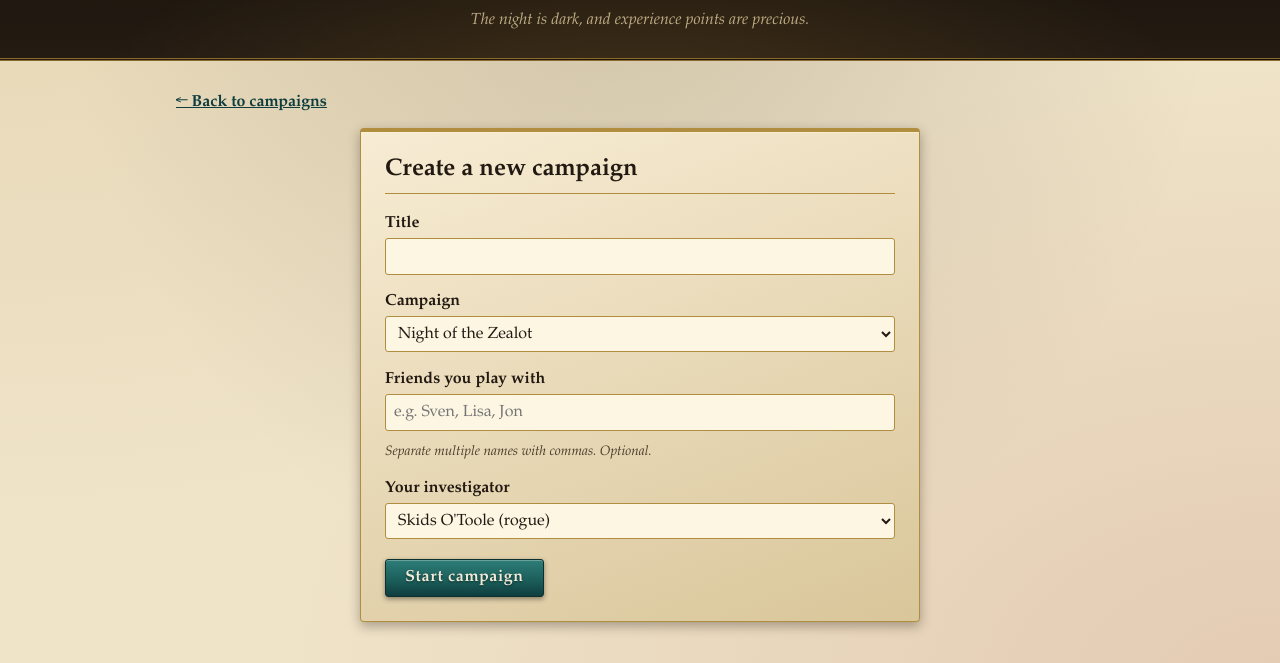
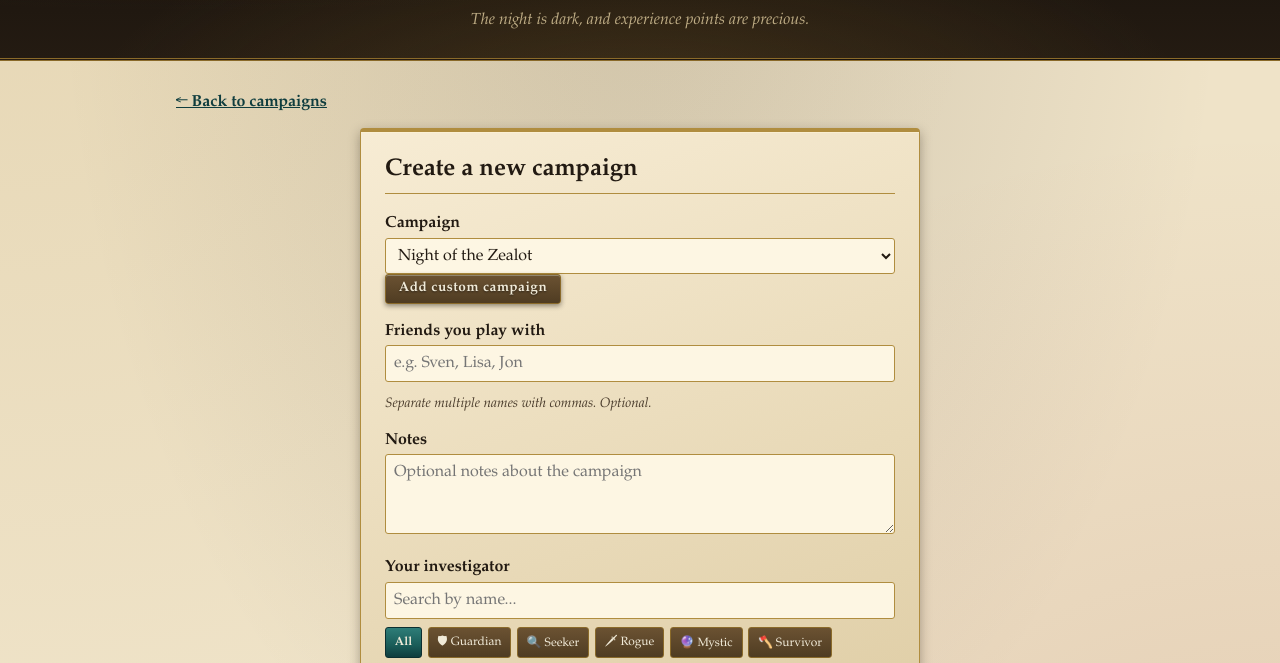
Before and after one commit to Hedstrommen/arkham-horror-lcg-xp-tracker, a website: page docs/index.html in a window 1280 px wide. Both pictures are taken after a click on the link "Create new campaign". Shown: the part 120-783 px from the top of the page. Drawn offline with Linux system fonts and the light colour scheme.

Commit message:
feat: apply create-page redesign and notes to the static app
Co-authored-by: Hedstrommen <Hedstrommen@users.noreply.github.com>

```diff
--- a/docs/app.js
+++ b/docs/app.js
@@ -105,6 +105,7 @@ function renderCampaignCard(campaign) {
         <span>${escapeHtml(campaign.investigatorName)}</span>
         <span class="experience-total">${getTotalExperience(campaign)} XP</span>
       </div>
+      ${campaign.notes ? `<p class="campaign-notes">${escapeHtml(campaign.notes)}</p>` : ""}
       <div class="actions">
         ${campaign.isActive
           ? `<button class="arkham-button gain-experience-button">Gain XP</button>`
@@ -146,24 +147,19 @@ function showCreateCampaign() {
   const campaignOptions = arkhamCatalog.campaigns
     .map((campaign) => `<option value="${escapeHtml(campaign.campaignName)}">${escapeHtml(campaign.campaignName)}</option>`)
     .join("");
-  const investigatorOptions = arkhamCatalog.investigators
-    .map((investigator) =>
-      `<option value="${escapeHtml(investigator.investigatorId)}">
-        ${escapeHtml(investigator.investigatorName)} (${escapeHtml(investigator.factionName)})
-      </option>`)
-    .join("");
 
   appElement.innerHTML = `
     <a class="back-link" href="#" id="back-to-overview-link">&larr; Back to campaigns</a>
     <form class="form-card" id="create-campaign-form">
       <h2>Create a new campaign</h2>
       <div class="form-field">
-        <label for="title">Title</label>
-        <input type="text" id="title" required maxlength="120">
-      </div>
-      <div class="form-field">
         <label for="campaignName">Campaign</label>
         <select id="campaignName" required>${campaignOptions}</select>
+        <button type="button" class="arkham-button subtle" id="add-custom-campaign-button">Add custom campaign</button>
+      </div>
+      <div class="form-field hidden" id="custom-campaign-field">
+        <label for="customCampaignName">Custom campaign name</label>
+        <input type="text" id="customCampaignName" maxlength="120" placeholder="Write your own campaign name">
       </div>
       <div class="form-field">
         <label for="friends">Friends you play with</label>
@@ -171,8 +167,18 @@ function showCreateCampaign() {
         <p class="form-hint">Separate multiple names with commas. Optional.</p>
       </div>
       <div class="form-field">
-        <label for="investigatorId">Your investigator</label>
-        <select id="investigatorId" required>${investigatorOptions}</select>
+        <label for="notes">Notes</label>
+        <textarea id="notes" placeholder="Optional notes about the campaign"></textarea>
+      </div>
+      <div class="form-field">
+        <label for="investigator-search">Your investigator</label>
+        <input type="text" id="investigator-search" placeholder="Search by name..." autocomplete="off">
+        <div class="faction-filter" id="faction-filter">
+          ${["all", "guardian", "seeker", "rogue", "mystic", "survivor"]
+            .map((faction) => `<button type="button" class="faction-filter-button ${faction === "all" ? "selected" : ""}" data-faction="${faction}">${faction === "all" ? "All" : FACTION_SYMBOLS[faction] + " " + faction}</button>`)
+            .join("")}
+        </div>
+        <select id="investigatorId" required size="6"></select>
       </div>
       <div class="actions">
         <button class="arkham-button" type="submit">Start campaign</button>
@@ -187,12 +193,54 @@ function showCreateCampaign() {
     event.preventDefault();
     handleCreateCampaign();
   });
+  document.getElementById("add-custom-campaign-button").addEventListener("click", () => {
+    const selectElement = document.getElementById("campaignName");
+    const customField = document.getElementById("custom-campaign-field");
+    selectElement.classList.add("hidden");
+    customField.classList.remove("hidden");
+    document.getElementById("add-custom-campaign-button").classList.add("hidden");
+  });
+
+  const searchInputElement = document.getElementById("investigator-search");
+  searchInputElement.addEventListener("input", () => renderInvestigatorOptions());
+  for (const filterButton of document.querySelectorAll(".faction-filter-button")) {
+    filterButton.addEventListener("click", () => {
+      for (const otherButton of document.querySelectorAll(".faction-filter-button")) {
+        otherButton.classList.remove("selected");
+      }
+      filterButton.classList.add("selected");
+      renderInvestigatorOptions();
+    });
+  }
+  renderInvestigatorOptions();
+}
+
+function renderInvestigatorOptions() {
+  const searchString = document.getElementById("investigator-search").value.trim().toLowerCase();
+  const selectedFaction = document.querySelector(".faction-filter-button.selected")?.dataset.faction ?? "all";
+  const investigatorSelect = document.getElementById("investigatorId");
+  const matchingInvestigators = arkhamCatalog.investigators.filter((investigator) => {
+    const matchesSearch = searchString.length === 0
+      || investigator.investigatorName.toLowerCase().includes(searchString);
+    const matchesFaction = selectedFaction === "all" || investigator.factionName === selectedFaction;
+    return matchesSearch && matchesFaction;
+  });
+  investigatorSelect.innerHTML = matchingInvestigators
+    .map((investigator) =>
+      `<option value="${escapeHtml(investigator.investigatorId)}">
+        ${FACTION_SYMBOLS[investigator.factionName] ?? ""} ${escapeHtml(investigator.investigatorName)} (${escapeHtml(investigator.factionName)})
+      </option>`)
+    .join("");
 }
 
 function handleCreateCampaign() {
-  const title = document.getElementById("title").value;
-  const campaignName = document.getElementById("campaignName").value;
+  const customField = document.getElementById("custom-campaign-field");
+  const isCustomCampaign = !customField.classList.contains("hidden");
+  const campaignName = isCustomCampaign
+    ? document.getElementById("customCampaignName").value
+    : document.getElementById("campaignName").value;
   const friendsInput = document.getElementById("friends").value;
+  const notes = document.getElementById("notes").value;
   const investigatorId = document.getElementById("investigatorId").value;
 
   try {
@@ -203,14 +251,17 @@ function handleCreateCampaign() {
     const investigator = arkhamCatalog.investigators.find(
       (candidate) => candidate.investigatorId === investigatorId
     );
+    if (investigator === undefined) {
+      throw new Error("Pick an investigator from the list.");
+    }
     const campaign = createCampaign(
       `campaign-${Date.now()}-${Math.floor(Math.random() * 100000)}`,
-      title,
       campaignName,
       friends,
       investigatorId,
       investigator.investigatorName,
-      investigator.factionName
+      investigator.factionName,
+      notes
     );
     campaigns.push(campaign);
     persistCampaigns();
--- a/docs/domain.js
+++ b/docs/domain.js
@@ -40,21 +40,23 @@ function parseExperienceAmount(rawAmount) {
 
 function createCampaign(
   id,
-  title,
   campaignName,
   friends,
   investigatorId,
   investigatorName,
-  investigatorFaction
+  investigatorFaction,
+  notes
 ) {
+  const trimmedNotes = String(notes ?? "").trim();
   return {
     id,
-    title: parseCampaignTitle(title),
-    campaignName,
+    title: parseCampaignTitle(campaignName),
+    campaignName: parseCampaignTitle(campaignName),
     friends,
     investigatorId,
     investigatorName,
     investigatorFaction,
+    notes: trimmedNotes.length > 0 ? trimmedNotes : null,
     isActive: true,
     createdAt: new Date().toISOString(),
     experienceLog: [],
--- a/docs/styles/arkham.css
+++ b/docs/styles/arkham.css
@@ -416,3 +416,43 @@ main {
   align-items: center;
   margin-top: 1rem;
 }
+
+.hidden {
+  display: none;
+}
+
+.faction-filter {
+  display: flex;
+  flex-wrap: wrap;
+  gap: 0.35rem;
+  margin: 0.5rem 0;
+}
+
+.faction-filter-button {
+  background: linear-gradient(180deg, #6b5232, #4f3c22);
+  color: #f0ead8;
+  font-family: inherit;
+  font-size: 0.75rem;
+  padding: 0.25rem 0.55rem;
+  border: 1px solid var(--gold-deep);
+  border-radius: 3px;
+  cursor: pointer;
+  text-transform: capitalize;
+}
+
+.faction-filter-button.selected {
+  background: linear-gradient(180deg, #2e7d78, #1a5c58 60%, #0f3d3e);
+  border-color: #0c2f30;
+  font-weight: bold;
+}
+
+#investigatorId {
+  height: auto;
+  max-height: 11rem;
+}
+
+.campaign-card .campaign-notes {
+  margin-top: 0.5rem;
+  font-style: italic;
+  color: var(--ink-soft);
+}
```
